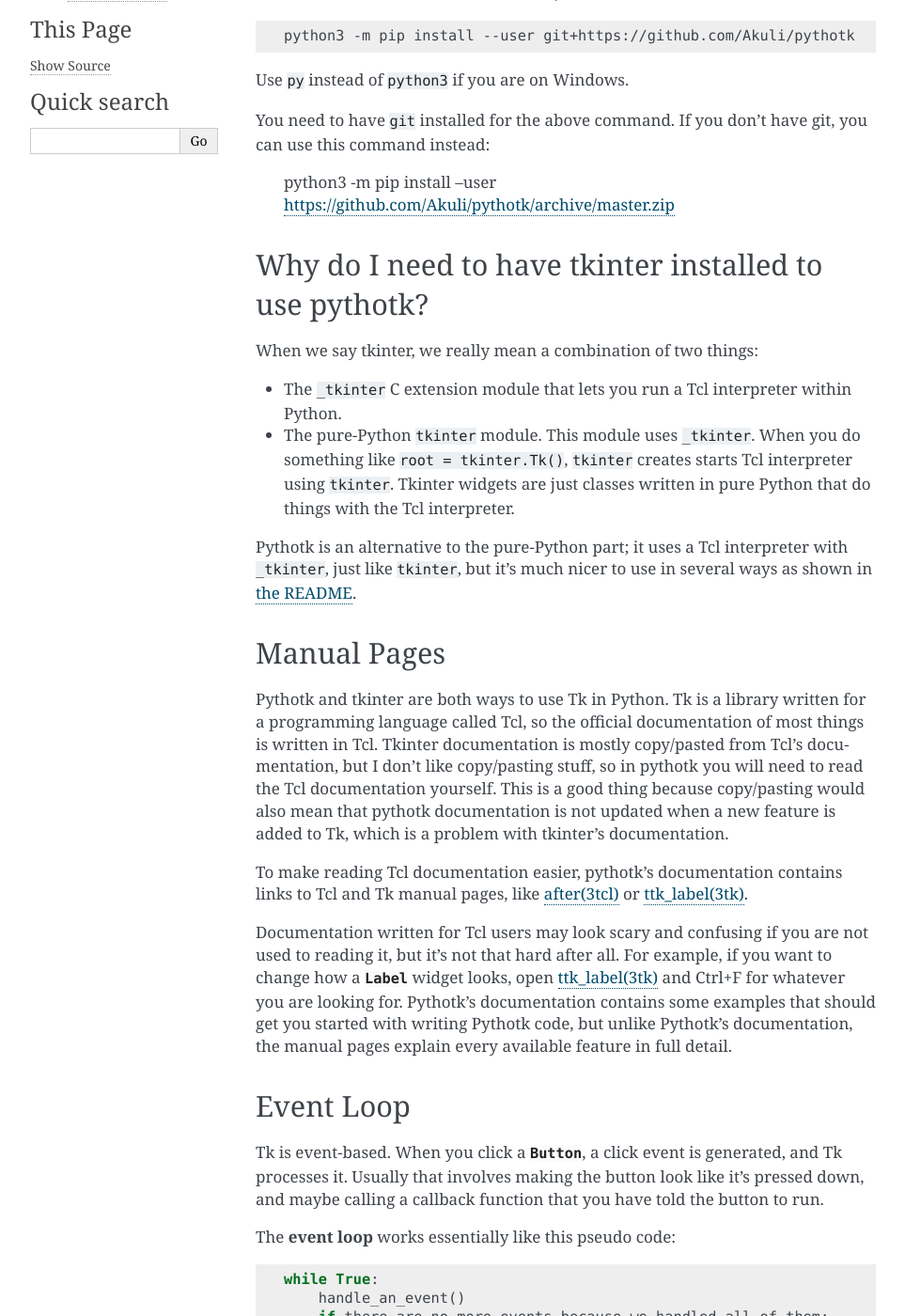
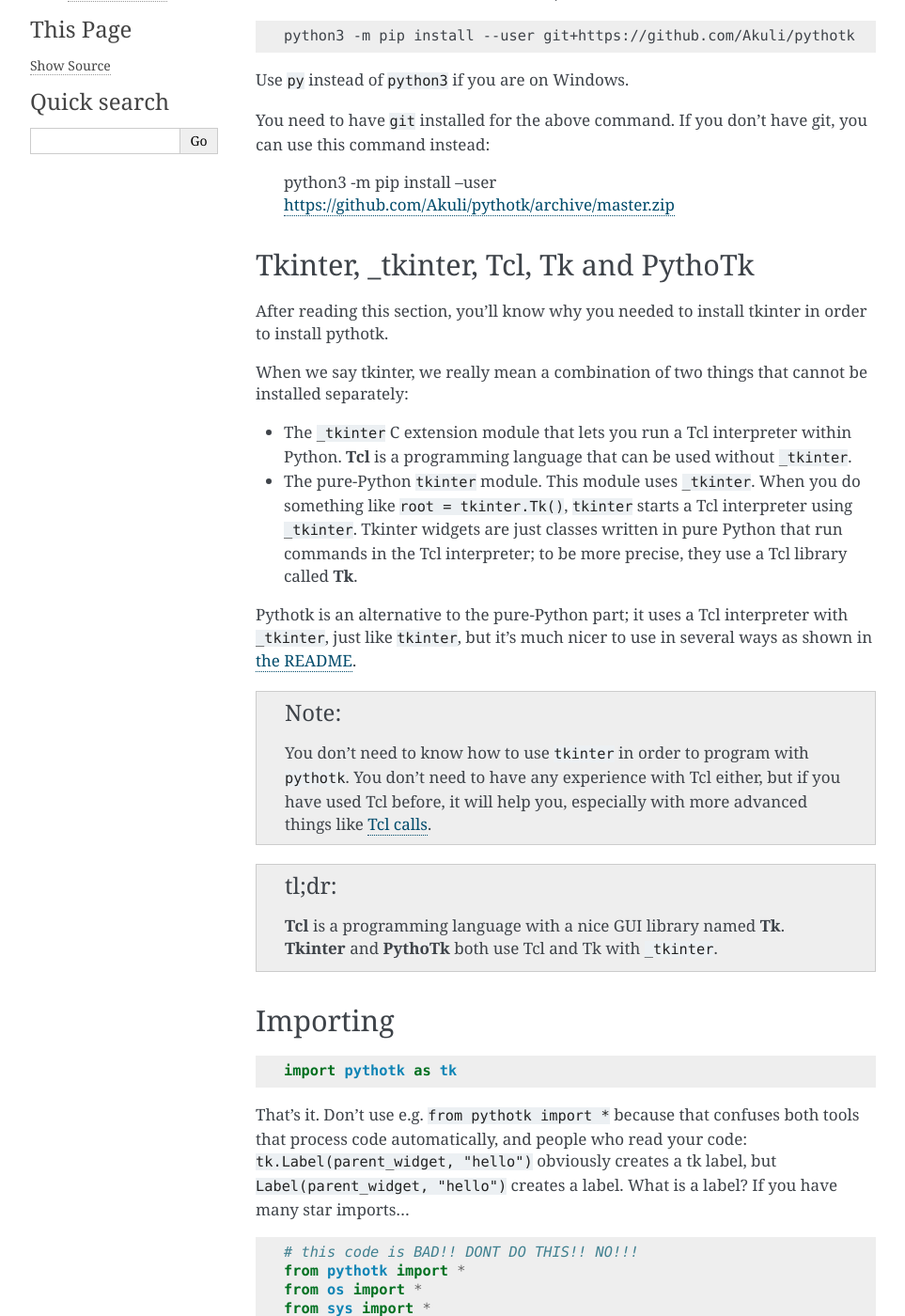
Before and after one commit to Akuli/teek, a Sphinx documentation site: the page built from docs/getting-started.rst, in a window 1280 px wide and 1400 px high, scrolled down 282 px. Shown: the whole window at 94% size, without its empty margins (148-1111 px from the left). Built offline with Sphinx 7.4.7, drawn with Linux system fonts in a browser that asks for light colours; some of the changed text lies outside the part shown.

Commit message:
state things explicitly instead of assuming that people know something

```diff
--- a/docs/getting-started.rst
+++ b/docs/getting-started.rst
@@ -25,21 +25,71 @@ git, you can use this command instead:
     python3 -m pip install --user https://github.com/Akuli/pythotk/archive/master.zip
 
 
-Why do I need to have tkinter installed to use pythotk?
--------------------------------------------------------
+Tkinter, _tkinter, Tcl, Tk and PythoTk
+--------------------------------------
 
-When we say tkinter, we really mean a combination of two things:
+After reading this section, you'll know why you needed to install tkinter in
+order to install pythotk.
+
+When we say tkinter, we really mean a combination of two things that cannot be
+installed separately:
 
 * The ``_tkinter`` C extension module that lets you run a Tcl interpreter
-  within Python.
+  within Python. **Tcl** is a programming language that can be used without
+  ``_tkinter``.
 * The pure-Python ``tkinter`` module. This module uses ``_tkinter``. When you
-  do something like ``root = tkinter.Tk()``, ``tkinter`` creates starts Tcl
-  interpreter using ``tkinter``. Tkinter widgets are just classes written in
-  pure Python that do things with the Tcl interpreter.
+  do something like ``root = tkinter.Tk()``, ``tkinter`` starts a Tcl
+  interpreter using ``_tkinter``. Tkinter widgets are just classes written in
+  pure Python that run commands in the Tcl interpreter; to be more precise,
+  they use a Tcl library called **Tk**.
 
 Pythotk is an alternative to the pure-Python part; it uses a Tcl interpreter
 with ``_tkinter``, just like ``tkinter``, but it's much nicer to use in several
 ways as shown in `the README <https://github.com/Akuli/pythotk/#pythotk>`_.
+
+.. note::
+    You don't need to know how to use ``tkinter`` in order to program with
+    ``pythotk``. You don't need to have any experience with Tcl either, but if
+    you have used Tcl before, it will help you, especially with more advanced
+    things like :ref:`Tcl calls <tcl-calls>`.
+
+.. admonition:: tl;dr
+
+    **Tcl** is a programming language with a nice GUI library named **Tk**.
+    **Tkinter** and **PythoTk** both use Tcl and Tk with ``_tkinter``.
+
+
+Importing
+---------
+
+::
+
+    import pythotk as tk
+
+That's it. Don't use e.g. ``from pythotk import *`` because that confuses both
+tools that process code automatically, and people who read your code:
+``tk.Label(parent_widget, "hello")`` obviously creates a tk label, but
+``Label(parent_widget, "hello")`` creates a label. What is a label? If you have
+many star imports...
+
+::
+
+    # this code is BAD!! DONT DO THIS!! NO!!!
+    from pythotk import *
+    from os import *
+    from sys import *
+
+...you have no idea where the ``Label`` comes from (unless you happen to know
+that ``pythotk`` has a class named ``Label`` **AND** ``os`` and ``sys`` don't
+have anything named ``Label``.
+
+You can also import ``pythotk`` and use ``pythotk.Label`` instead of
+``tk.Label``, but most pythotk programs use pythotk things a lot, and it's much
+easier to ``import pythotk as tk``.
+
+.. important::
+    From now on, if you see ``tk.something`` in this documentation, it means
+    ``pythotk.something``.
 
 
 Manual Pages
--- a/docs/tcl-calls.rst
+++ b/docs/tcl-calls.rst
@@ -1,3 +1,5 @@
+.. _tcl-calls:
+
 Tcl Calls
 =========
 
```
